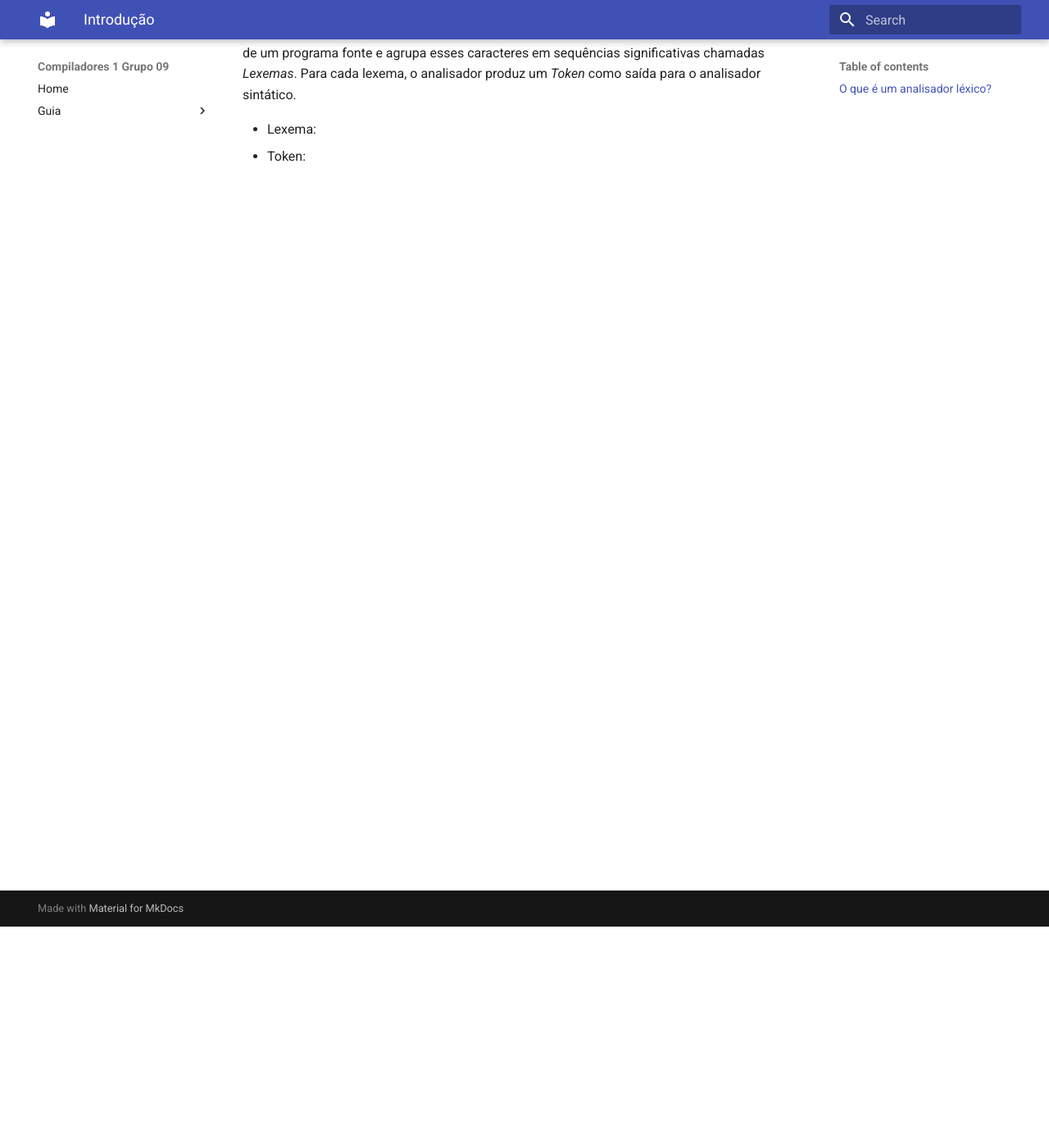
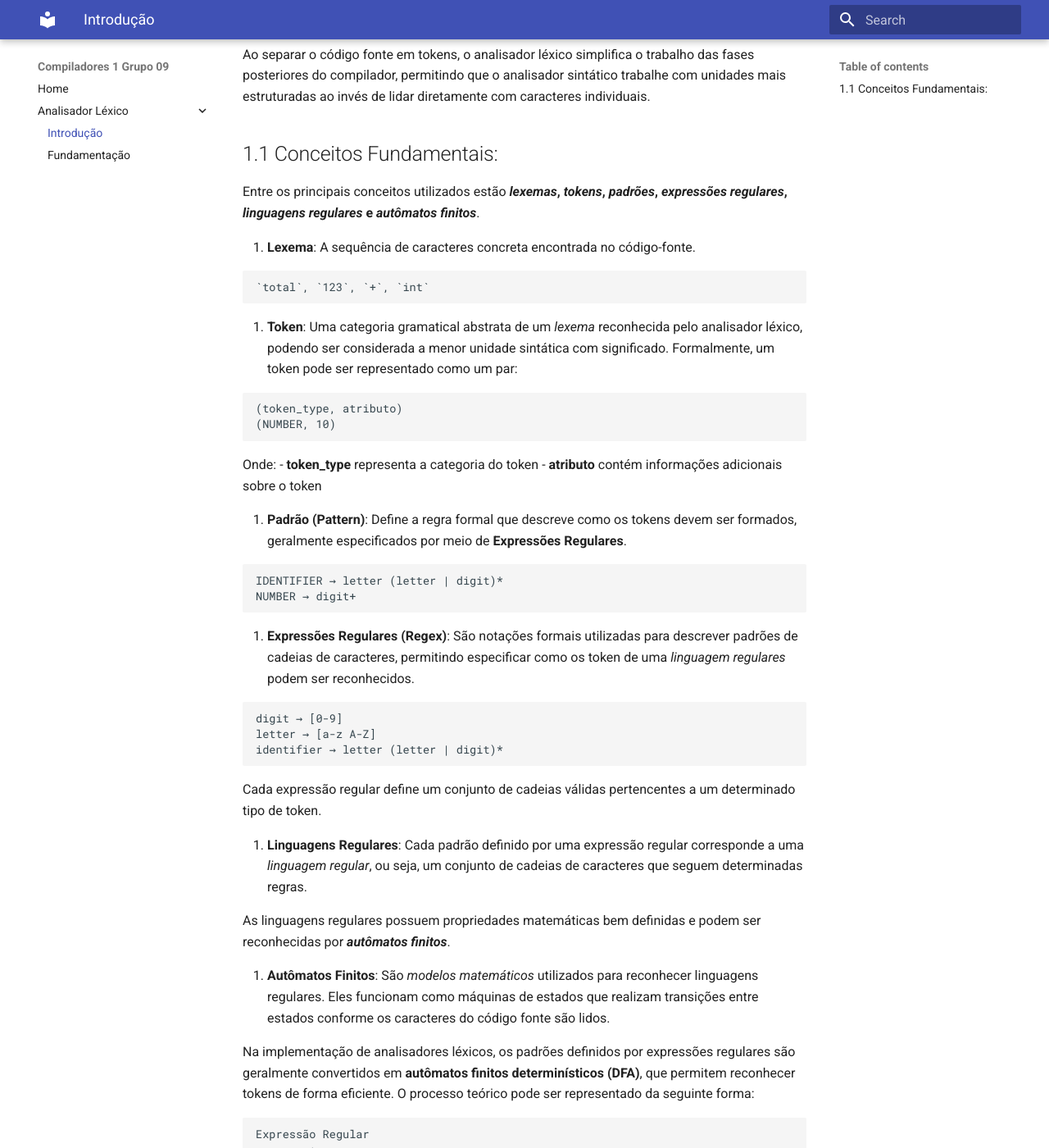
Before and after one commit to Pwdrinho/Compiladores1-Grupo-09, an MkDocs documentation site: the page built from docs/analisador_léxico/introdução.md, in a window 1280 px wide and 1400 px high, scrolled down 270 px. Shown: the whole window at 82% size. Built offline with MkDocs 1.6.1 and Material for MkDocs 9.7.7, drawn with Linux system fonts in a browser that asks for light colours; some of the changed text lies outside the part shown.

Commit message:
docs/fundamentação lexer
Co-authored-by: menali17 <enzomenali@gmail.com>

````diff
--- a/docs/analisador_léxico/introdução.md
+++ b/docs/analisador_léxico/introdução.md
@@ -1,10 +1,55 @@
-# Introdução
+# 1. Introdução
 
-versão 0.1
+O **analisador léxico** (também chamado de *lexer* ou *scanner*) é a fase inicial de um compilador. É um componente que realiza uma **análise linear** da entrada, ou seja, ele lê o fluxo amorfo de caracteres de um programa fonte e agrupa esses caracteres em sequências com significados gramaticais chamados ***Lexemas***. Para cada lexema, o analisador produz um ***Token*** como saída para o analisador sintático.
 
-## O que é um analisador léxico?
+Ao separar o código fonte em tokens, o analisador léxico simplifica o trabalho das fases posteriores do compilador, permitindo que o analisador sintático trabalhe com unidades mais estruturadas ao invés de lidar diretamente com caracteres individuais.
 
-O **analisador léxico** (também chamado de *lexer* ou *scanner*) é a fase que lê o fluxo de caracteres de um programa fonte e agrupa esses caracteres em sequências significativas chamadas *Lexemas*. Para cada lexema, o analisador produz um *Token* como saída para o analisador sintático.
+## 1.1 Conceitos Fundamentais:
 
-- Lexema:
-- Token:
+Entre os principais conceitos utilizados estão ***lexemas*, *tokens*, *padrões*, *expressões regulares*, *linguagens regulares* e *autômatos finitos***.
+
+1.  **Lexema**: A sequência de caracteres concreta encontrada no código-fonte.
+```bash
+`total`, `123`, `+`, `int`
+```
+
+2.  **Token**: Uma categoria gramatical abstrata de um *lexema* reconhecida pelo analisador léxico, podendo ser considerada a menor unidade sintática com significado. Formalmente, um token pode ser representado como um par:
+```bash
+(token_type, atributo)
+(NUMBER, 10)
+```
+Onde:
+- **token_type** representa a categoria do token
+- **atributo** contém informações adicionais sobre o token
+
+3.  **Padrão (Pattern)**: Define a regra formal que descreve como os tokens devem ser formados, geralmente especificados por meio de **Expressões Regulares**.
+```bash
+IDENTIFIER → letter (letter | digit)*
+NUMBER → digit+
+```
+
+4. **Expressões Regulares (Regex)**: São notações formais utilizadas para descrever padrões de cadeias de caracteres, permitindo especificar como os token de uma *linguagem regulares* podem ser reconhecidos.
+```bash
+digit → [0-9]
+letter → [a-z A-Z]
+identifier → letter (letter | digit)*
+```
+Cada expressão regular define um conjunto de cadeias válidas pertencentes a um determinado tipo de token.
+
+5. **Linguagens Regulares**: Cada padrão definido por uma expressão regular corresponde a uma *linguagem regular*, ou seja, um conjunto de cadeias de caracteres que seguem determinadas regras.
+
+As linguagens regulares possuem propriedades matemáticas bem definidas e podem ser reconhecidas por ***autômatos finitos***.
+
+6. **Autômatos Finitos**: São *modelos matemáticos* utilizados para reconhecer linguagens regulares. Eles funcionam como máquinas de estados que realizam transições entre estados conforme os caracteres do código fonte são lidos.
+
+Na implementação de analisadores léxicos, os padrões definidos por expressões regulares são geralmente convertidos em **autômatos finitos determinísticos (DFA)**, que permitem reconhecer tokens de forma eficiente.
+O processo teórico pode ser representado da seguinte forma:
+```bash
+Expressão Regular
+        ↓
+Autômato Finito Não Determinístico (NFA)
+        ↓
+Autômato Finito Determinístico (DFA)
+        ↓
+Implementação do Analisador Léxico
+```
--- a/mkdocs.yml
+++ b/mkdocs.yml
@@ -6,5 +6,7 @@
 
 nav:
   - Home: index.md
-  - Guia:
-      - Nome: arquivo.md
+
+  - Analisador Léxico:
+      - Introdução: analisador_léxico/introdução.md
+      - Fundamentação: analisador_léxico/fundamentação.md
````
Also changed, not shown: docs/analisador_léxico/fundamentação.md (added, +14 -0 lines), docs/index.md (+2 -16 lines).
